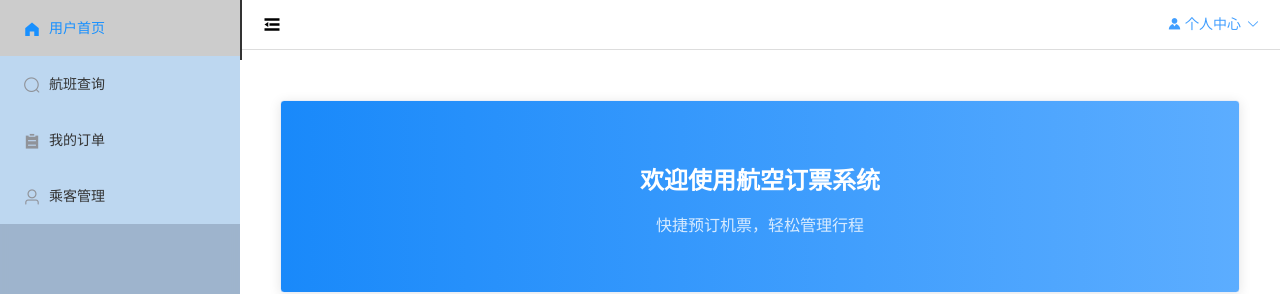
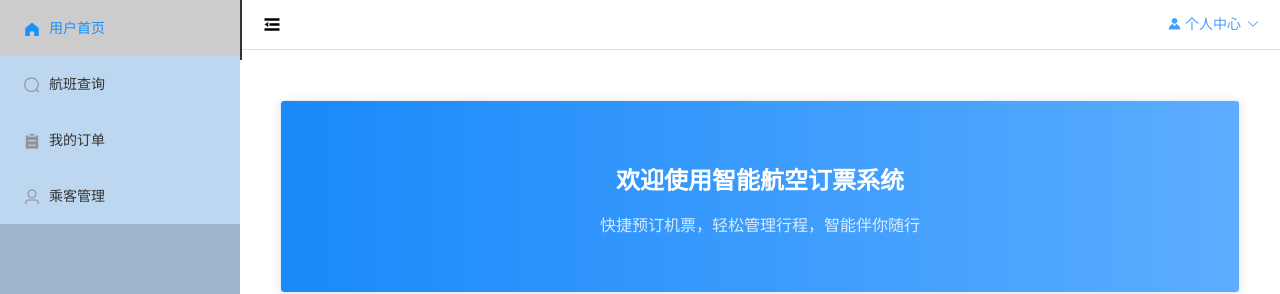
Before and after one commit to Panda-Z-Coding/Flight-management-system, a Vue app in the folder air-ticket-reservation-system-pc-master_2/: page /user/home in a window 1280 px wide. Shown: the top 294 px of the page. Built offline with nearby package versions, Linux system fonts and the light colour scheme; no server answers; sample sign-in values are in the browser's storage.

Commit message:
docs(用户主页): 更新欢迎信息以强调系统的智能特性
更新用户主页的欢迎信息，将“航空订票系统”改为“智能航空订票系统”，并在描述中添加“智能伴你随行”，以更好地传达系统的智能功能和用户体验提升。

```diff
--- a/air-ticket-reservation-system-pc-master_2/src/views/user/home.vue
+++ b/air-ticket-reservation-system-pc-master_2/src/views/user/home.vue
@@ -5,8 +5,8 @@
       <el-col :span="24">
         <el-card class="welcome-card">
           <div class="welcome-content">
-            <h2>欢迎使用航空订票系统</h2>
-            <p>快捷预订机票，轻松管理行程</p>
+            <h2>欢迎使用智能航空订票系统</h2>
+            <p>快捷预订机票，轻松管理行程，智能伴你随行</p>
           </div>
         </el-card>
       </el-col>
```
